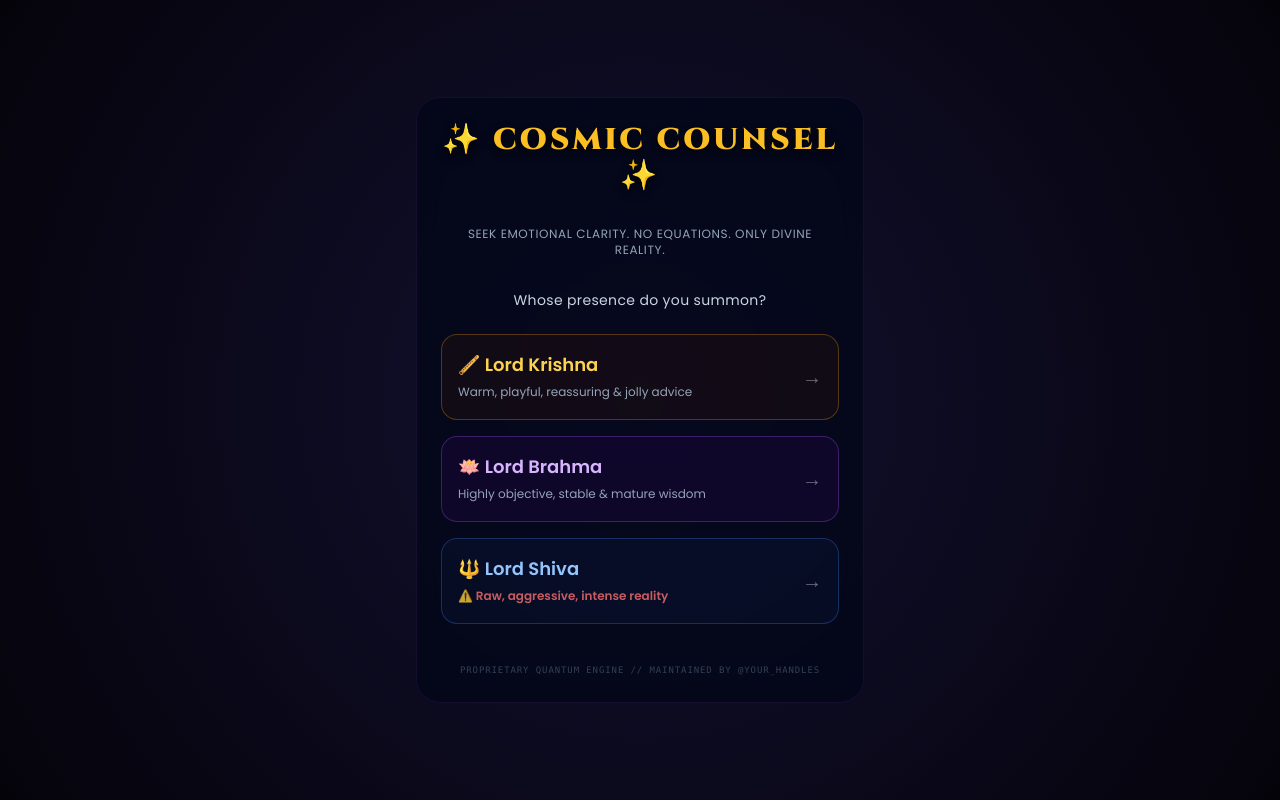
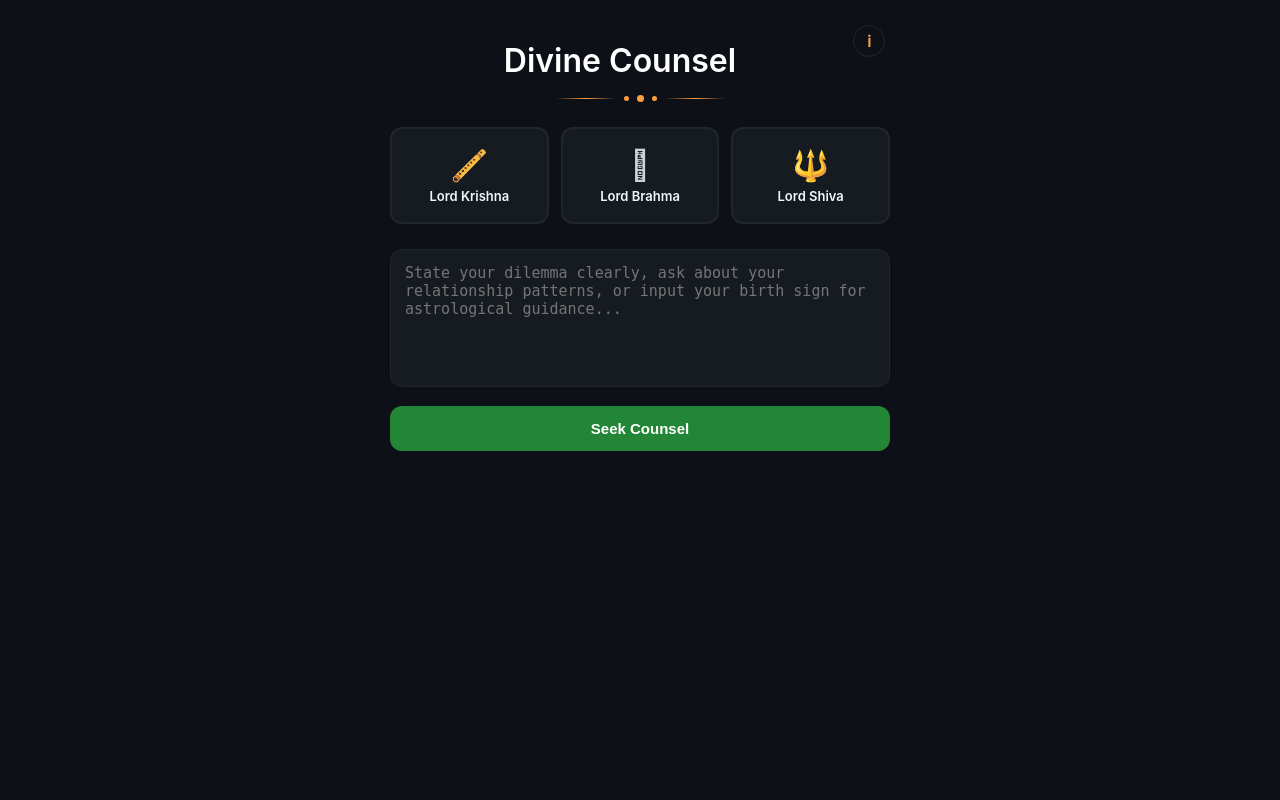
Before and after one commit to DebiPrasadOjha/Divine_AI, a Flask app: page / in a window 1280 px wide. Run offline with Flask 3, Linux system fonts and the light colour scheme; some libraries are stand-ins or nearby versions.

Commit message:
Update index.html
Major frontend update

```diff
--- a/templates/index.html
+++ b/templates/index.html
@@ -3,191 +3,339 @@
 <head>
     <meta charset="UTF-8">
     <meta name="viewport" content="width=device-width, initial-scale=1.0">
-    <title>Cosmic Counsel AI</title>
-    <script src="https://cdn.tailwindcss.com"></script>
-    <link href="https://fonts.googleapis.com/css2?family=Cinzel:wght@500;700;900&family=Poppins:wght@300;400;600&display=swap" rel="stylesheet">
+    <title>Divine Counsel AI</title>
+    <script src="https://cdn.jsdelivr.net/npm/marked/marked.min.js"></script>
     <style>
-        body { font-family: 'Poppins', sans-serif; background: radial-gradient(circle at center, #131131 0%, #05030a 100%); color: #f8fafc; }
-        .cosmic-title { font-family: 'Cinzel', serif; }
-        .god-card { transition: all 0.4s cubic-bezier(0.4, 0, 0.2, 1); }
-        .god-card:hover { transform: translateY(-6px); box-shadow: 0 10px 25px -5px rgba(234, 179, 8, 0.2); }
+        :root {
+            --bg-color: #0d1117;
+            --card-bg: #161b22;
+            --accent-gold: #ff9f43;
+            --text-color: #c9d1d9;
+        }
+        body {
+            font-family: -apple-system, BlinkMacSystemFont, "Segoe UI", Helvetica, Arial, sans-serif;
+            background-color: var(--bg-color);
+            color: var(--text-color);
+            margin: 0;
+            padding: 20px;
+            display: flex;
+            flex-direction: column;
+            align-items: center;
+        }
+        .container {
+            width: 100%;
+            max-width: 500px;
+            text-align: center;
+            position: relative;
+        }
+        h1 { color: #ffffff; margin-bottom: 5px; font-weight: 600; padding-right: 40px; }
+        .subtitle { font-size: 14px; color: #8b949e; margin-bottom: 25px; padding-right: 40px; }
 
-        @keyframes shake {
-            0%, 100% { transform: translateX(0); }
-            20%, 60% { transform: translateX(-10px); }
-            40%, 80% { transform: translateX(10px); }
+        /* Feature Info Button */
+        .info-trigger {
+            position: absolute;
+            top: 5px;
+            right: 5px;
+            background: none;
+            border: 1px solid #21262d;
+            color: var(--accent-gold);
+            width: 32px;
+            height: 32px;
+            border-radius: 50%;
+            font-size: 16px;
+            font-weight: bold;
+            cursor: pointer;
+            padding: 0;
+            display: flex;
+            align-items: center;
+            justify-content: center;
+            transition: all 0.2s;
         }
-        .shake-element { animation: shake 0.4s ease-in-out; }
+        .info-trigger:hover {
+            background-color: #21262d;
+            transform: scale(1.05);
+        }
+
+        /* Features Pop-up Overlay Container */
+        .info-modal {
+            display: none;
+            position: fixed;
+            top: 0; left: 0; width: 100%; height: 100%;
+            background-color: rgba(0, 0, 0, 0.75);
+            z-index: 1000;
+            align-items: center;
+            justify-content: center;
+            padding: 20px;
+            box-sizing: border-box;
+        }
+        .modal-content {
+            background-color: var(--card-bg);
+            border: 2px solid var(--accent-gold);
+            border-radius: 16px;
+            max-width: 400px;
+            width: 100%;
+            padding: 25px;
+            text-align: left;
+            position: relative;
+            box-shadow: 0 10px 30px rgba(0,0,0,0.5);
+        }
+        .modal-title {
+            color: #ffffff;
+            font-size: 18px;
+            font-weight: 600;
+            margin-bottom: 15px;
+            border-bottom: 1px solid #21262d;
+            padding-bottom: 8px;
+        }
+        .modal-list {
+            list-style: none;
+            padding: 0;
+            margin: 0 0 20px 0;
+        }
+        .modal-list li {
+            font-size: 14px;
+            line-height: 1.5;
+            margin-bottom: 12px;
+            color: #e6edf3;
+            display: flex;
+            align-items: flex-start;
+            gap: 10px;
+        }
+        .close-modal-btn {
+            background-color: #21262d;
+            border: 1px solid #30363d;
+            color: #ffffff;
+            padding: 10px;
+            font-size: 14px;
+            font-weight: 500;
+            border-radius: 8px;
+            cursor: pointer;
+            width: 100%;
+        }
+        .close-modal-btn:hover { background-color: #30363d; }
+
+        /* Traditional Spiritual Divider */
+        .spiritual-divider {
+            margin: 15px auto 25px auto;
+            display: flex;
+            align-items: center;
+            justify-content: center;
+            gap: 8px;
+        }
+        .spiritual-divider .line {
+            width: 60px;
+            height: 1px;
+            background: linear-gradient(to right, transparent, var(--accent-gold), transparent);
+        }
+        .spiritual-divider .dot {
+            width: 5px;
+            height: 5px;
+            background-color: var(--accent-gold);
+            border-radius: 50%;
+        }
+
+        /* Deity Selection Cards */
+        .deity-grid {
+            display: grid;
+            grid-template-columns: repeat(3, 1fr);
+            gap: 12px;
+            margin-bottom: 25px;
+        }
+        .deity-card {
+            background-color: var(--card-bg);
+            border: 2px solid #21262d;
+            border-radius: 12px;
+            padding: 18px 5px;
+            cursor: pointer;
+            transition: all 0.25s ease;
+        }
+        .deity-card:hover { border-color: #30363d; }
+        .deity-card.active {
+            border-color: var(--accent-gold);
+            background-color: #1f242c;
+            transform: scale(1.03);
+        }
+        .deity-emoji { font-size: 30px; margin-bottom: 5px; }
+        .deity-name { font-size: 13px; font-weight: 600; color: #f0f6fc; }
+
+        /* Text Input */
+        textarea {
+            width: 100%;
+            box-sizing: border-box;
+            background-color: var(--card-bg);
+            border: 1px solid #21262d;
+            border-radius: 12px;
+            padding: 14px;
+            color: #ffffff;
+            font-size: 15px;
+            resize: none;
+            margin-bottom: 15px;
+            outline: none;
+        }
+        textarea:focus { border-color: #388bfd; }
+
+        .counsel-btn {
+            width: 100%;
+            background-color: #238636;
+            color: #ffffff;
+            border: none;
+            padding: 14px;
+            border-radius: 12px;
+            font-size: 15px;
+            font-weight: 600;
+            cursor: pointer;
+            transition: background 0.2s;
+        }
+        .counsel-btn:hover { background-color: #2ea043; }
+        .counsel-btn:disabled { background-color: #21262d; color: #8b949e; cursor: not-allowed; }
+
+        /* Custom Structured Output Box */
+        .output-box {
+            margin-top: 25px;
+            background-color: #161b22;
+            border: 1px solid #21262d;
+            border-radius: 12px;
+            padding: 20px;
+            text-align: left;
+            display: none;
+            line-height: 1.6;
+            font-size: 15px;
+        }
+        .output-box p { margin-top: 0; margin-bottom: 14px; }
+        .output-box ul { margin-top: 0; padding-left: 20px; margin-bottom: 14px; }
+        .output-box li { margin-bottom: 6px; }
+        .output-box strong { color: var(--accent-gold); }
     </style>
 </head>
-<body class="flex flex-col items-center justify-center min-h-screen p-4 relative overflow-x-hidden">
+<body>
 
-    <div class="max-w-md w-full text-center space-y-8 bg-slate-950/70 p-6 rounded-3xl border border-purple-500/10 backdrop-blur-md relative z-10">
-        <h1 class="cosmic-title text-3xl font-black text-amber-400 tracking-widest drop-shadow-[0_4px_4px_rgba(0,0,0,0.8)]">✨ COSMIC COUNSEL ✨</h1>
-        <p class="text-xs text-slate-400 tracking-wider uppercase">Seek emotional clarity. No equations. Only divine reality.</p>
+<div class="container">
+    <!-- Info Button for Guide Info Toggle -->
+    <button class="info-trigger" onclick="toggleModal(true)">ℹ</button>
 
-        <!-- STEP 1: SELECT DEITY -->
-        <div id="step-1" class="space-y-6">
-            <h2 class="text-sm font-medium text-slate-300 tracking-wide">Whose presence do you summon?</h2>
-            <div class="grid grid-cols-1 gap-4">
-                <button onclick="selectDeity('krishna')" class="god-card w-full p-4 bg-amber-950/20 border border-amber-500/30 rounded-2xl flex items-center justify-between group">
-                    <div class="text-left">
-                        <span class="block text-lg font-bold text-amber-300">🪈 Lord Krishna</span>
-                        <span class="text-xs text-slate-400">Warm, playful, reassuring & jolly advice</span>
+    <h1>Divine Counsel</h1>
+
+    <div class="spiritual-divider">
+        <div class="line"></div>
+        <div class="dot"></div>
+        <div class="dot" style="width: 7px; height: 7px;"></div>
+        <div class="dot"></div>
+        <div class="line"></div>
     </div>
-                    <span class="text-xl opacity-40 group-hover:opacity-100 transition-all">→</span>
-                </button>
-                <button onclick="selectDeity('brahma')" class="god-card w-full p-4 bg-purple-950/20 border border-purple-500/30 rounded-2xl flex items-center justify-between group">
-                    <div class="text-left">
-                        <span class="block text-lg font-bold text-purple-300">🪷 Lord Brahma</span>
-                        <span class="text-xs text-slate-400">Highly objective, stable & mature wisdom</span>
+
+    <!-- Deity Layout Grid -->
+    <div class="deity-grid">
+        <div class="deity-card" id="card-krishna" onclick="selectDeity('krishna')">
+            <div class="deity-emoji">🪈</div>
+            <div class="deity-name">Lord Krishna</div>
         </div>
-                    <span class="text-xl opacity-40 group-hover:opacity-100 transition-all">→</span>
-                </button>
-                <button onclick="selectDeity('shiva')" class="god-card w-full p-4 bg-blue-950/20 border border-blue-500/30 rounded-2xl flex items-center justify-between group">
-                    <div class="text-left">
-                        <span class="block text-lg font-bold text-blue-300">🔱 Lord Shiva</span>
-                        <span class="text-xs text-red-400/80 font-semibold">⚠️ Raw, aggressive, intense reality</span>
+        <div class="deity-card" id="card-brahma" onclick="selectDeity('brahma')">
+            <div class="deity-emoji">🷪</div>
+            <div class="deity-name">Lord Brahma</div>
         </div>
-                    <span class="text-xl opacity-40 group-hover:opacity-100 transition-all">→</span>
-                </button>
+        <div class="deity-card" id="card-shiva" onclick="selectDeity('shiva')">
+            <div class="deity-emoji">🔱</div>
+            <div class="deity-name">Lord Shiva</div>
         </div>
     </div>
 
-        <!-- STEP 2: INPUT PROMPT & DISPLAY -->
-        <div id="step-2" class="hidden space-y-4">
-            <div id="shiva-warning" class="hidden p-3 bg-red-950/40 border border-red-500/40 rounded-xl text-xs text-red-300 font-bold tracking-wide animate-pulse">
-                🔥 WARNING: Extreme bluntness ahead. Proceed only if you can handle the raw truth.
-            </div>
-            <h2 id="selected-god-title" class="cosmic-title text-lg font-bold tracking-wide text-slate-200"></h2>
+    <!-- Interface Prompt Canvas -->
+    <textarea id="userPrompt" rows="6" placeholder="State your dilemma clearly, ask about your relationship patterns, or input your birth sign for astrological guidance..."></textarea>
+    <button id="submitBtn" class="counsel-btn" onclick="seekCounsel()">Seek Counsel</button>
 
-            <div id="textarea-container">
-                <textarea id="user-prompt" rows="5" class="w-full p-4 rounded-2xl bg-slate-900/90 border border-slate-800 focus:outline-none focus:border-amber-400 text-white transition-all text-sm placeholder-slate-500" placeholder="Type your deepest dilemma... (Supports Odia, Hindi, English)"></textarea>
+    <!-- Structured Render Output Display -->
+    <div class="output-box" id="outputCard"></div>
 </div>
 
-            <div class="flex gap-3">
-                <button onclick="goBack()" class="w-1/3 bg-slate-800 hover:bg-slate-700 py-3 rounded-xl font-bold transition-all text-sm">Back</button>
-                <button onclick="getAdvice()" class="w-2/3 bg-amber-500 hover:bg-amber-600 text-slate-950 py-3 rounded-xl font-black shadow-lg shadow-amber-500/10 transition-all text-sm">Seek Counsel</button>
+<!-- Modal Pop-up Box for Brief Feature Overview -->
+<div class="info-modal" id="featuresModal">
+    <div class="modal-content">
+        <div class="modal-title">📜 Cosmic Capability Ledger</div>
+        <ul class="modal-list">
+            <li>✨ <span><strong>Scriptural Integration:</strong> The Deities explicitly reference verses from the Bhagavad Gita, Upanishads, and historic Puranas.</span></li>
+            <li>💖 <span><strong>Love & Dynamics:</strong> Complete guidance on relationship hurdles, emotional attachment, and heartbreak dynamics.</span></li>
+            <li>🔮 <span><strong>Astrological Illumination:</strong> Input birth signs or details to receive Surya/Chandra Rashi remedies and planetary breakdown alignments.</span></li>
+            <li>🎵 <span><strong>Acoustic Resonance:</strong> Traditional, unique instrumentation cues trigger on selection and counselor queries.</span></li>
+        </ul>
+        <button class="close-modal-btn" onclick="toggleModal(false)">Close Guide</button>
     </div>
 </div>
 
-        <!-- LOADING & RESULTS CONTAINER -->
-        <div id="result-box" class="hidden p-5 rounded-2xl bg-slate-900/90 border border-slate-800 text-left space-y-4 shadow-xl">
-            <p id="output-text" class="text-sm leading-relaxed text-slate-300解决方案 whitespace-pre-line"></p>
-            <button id="copy-btn" onclick="copyToClipboard()" class="w-full py-2.5 bg-slate-800 hover:bg-slate-700 text-xs font-bold rounded-lg text-amber-400 transition-all">
-                📸 Copy for Instagram Story Screenshot
-            </button>
-        </div>
+<script>
+    let selectedGod = '';
 
-        <div class="text-[9px] text-slate-700 font-mono tracking-widest pt-2 uppercase">
-            Proprietary Quantum Engine // Maintained by @YOUR_HANDLES
-        </div>
-    </div>
-
-    <!-- AUDIO ENGINE IMPLEMENTATION -->
-    <script>
-        let selectedGod = "";
-        let currentBackgroundMusic = null;
-        let actionAudioSound = null;
-
-        // Public royalty-free atmospheric audio placeholder endpoints
-        const AUDIO_ASSETS = {
-            krishna: {
-                bg: "https://www.soundhelix.com/examples/mp3/SoundHelix-Song-1.mp3", // Background Flute Ambient Loop
-                action: "https://actions.google.com/sounds/v1/ambiences/morning_birds.ogg" // Action Trigger
-            },
-            brahma: {
-                bg: "https://www.soundhelix.com/examples/mp3/SoundHelix-Song-2.mp3", // Deep Chanting Cosmic Om
-                action: "https://actions.google.com/sounds/v1/ambiences/wind_chimes.ogg" // Cosmic chime action
-            },
-            shiva: {
-                bg: "https://www.soundhelix.com/examples/mp3/SoundHelix-Song-3.mp3", // Intense Drone Trance
-                action: "https://actions.google.com/sounds/v1/impacts/crash_cymbal.ogg" // Damru strike replacement
-            }
+    const tracks = {
+        'krishna': '/static/flute.mp3',
+        'shiva': '/static/dambru.mp3',
+        'brahma': '/static/om.mp3'
     };
 
-        function playBackgroundMusic(god) {
-            if (currentBackgroundMusic) {
-                currentBackgroundMusic.pause();
-            }
-            currentBackgroundMusic = new Audio(AUDIO_ASSETS[god].bg);
-            currentBackgroundMusic.loop = true;
-            currentBackgroundMusic.volume = 0.25; // Soft ambiance volume
-            currentBackgroundMusic.play().catch(e => console.log("Audio waiting for interaction tap."));
+    function toggleModal(show) {
+        document.getElementById('featuresModal').style.display = show ? 'flex' : 'none';
     }
 
-        function playActionSound(god) {
-            actionAudioSound = new Audio(AUDIO_ASSETS[god].action);
-            actionAudioSound.volume = 0.5;
-            actionAudioSound.play().catch(e => console.log("Audio play blocked"));
+    function executeTrack(god) {
+        if (tracks[god]) {
+            let audioObj = new Audio(tracks[god]);
+            audioObj.volume = 0.5;
+            audioObj.play().catch(err => console.log("Audio trigger blocked."));
+        }
     }
 
     function selectDeity(god) {
         selectedGod = god;
-            document.getElementById('step-1').classList.add('hidden');
-            document.getElementById('step-2').classList.remove('hidden');
-            document.getElementById('selected-god-title').innerText = `Presenting your heart to Lord ${god}`;
-
-            if(god === 'shiva') {
-                document.getElementById('shiva-warning').classList.remove('hidden');
-            } else {
-                document.getElementById('shiva-warning').classList.add('hidden');
+        document.querySelectorAll('.deity-card').forEach(card => card.classList.remove('active'));
+        document.getElementById(`card-${god}`).classList.add('active');
+        executeTrack(god);
     }
 
-            playBackgroundMusic(god);
+    async function seekCounsel() {
+        const promptInput = document.getElementById('userPrompt').value.trim();
+        const outputCard = document.getElementById('outputCard');
+        const submitBtn = document.getElementById('submitBtn');
+
+        if (!selectedGod) {
+            alert('Please select a deity card first to establish a divine connection.');
+            return;
         }
-
-        function goBack() {
-            if (currentBackgroundMusic) currentBackgroundMusic.pause();
-            document.getElementById('step-2').classList.add('hidden');
-            document.getElementById('result-box').classList.add('hidden');
-            document.getElementById('step-1').classList.remove('hidden');
-            document.getElementById('user-prompt').value = "";
-        }
-
-        async function getAdvice() {
-            const promptInput = document.getElementById('user-prompt');
-            const prompt = promptInput.value;
-            const outputBox = document.getElementById('result-box');
-            const outputText = document.getElementById('output-text');
-            const container = document.getElementById('textarea-container');
-
-            if(!prompt.trim()) return alert("Speak your mind first.");
-
-            // Instant Local Math block shake
-            if(/[\d+\-*/=]/.test(prompt) && (prompt.includes('+') || prompt.includes('*') || prompt.includes('/') || prompt.includes('-'))) {
-                container.classList.add('shake-element');
-                setTimeout(() => container.classList.remove('shake-element'), 400);
-                outputBox.classList.remove('hidden');
-                outputText.innerHTML = `<span class="text-red-400 font-bold">🔱 COSMIC EXCEPTION: Alignment Shattered!</span>\n\nDo not bring your mathematics to the divine realm. Solve calculations elsewhere; bring only the vulnerabilities of your mortal heart.`;
+        if (!promptInput) {
+            alert('Please write out your query before seeking counsel.');
             return;
         }
 
-            playActionSound(selectedGod); // Play the secondary action trigger
-            outputBox.classList.remove('hidden');
-            outputText.innerText = "Aligning cosmic energy... listening to your soul...";
+        executeTrack(selectedGod);
+
+        submitBtn.disabled = true;
+        submitBtn.innerText = "Aligning Celestial Paths...";
+        outputCard.style.display = "block";
+        outputCard.innerHTML = "<em>Reading your stars and ancient logs... Please wait in quiet reflection.</em>";
 
         try {
             const response = await fetch('/get-advice', {
                 method: 'POST',
                 headers: { 'Content-Type': 'application/json' },
-                    body: JSON.stringify({ god: selectedGod, prompt: prompt })
+                body: JSON.stringify({
+                    god: selectedGod,
+                    prompt: promptInput
+                })
             });
+
             const data = await response.json();
-                outputText.innerText = data.advice || data.error;
-            } catch (err) {
-                outputText.innerText = "The cosmos are busy right now. Synchronizing alignment... Please try again.";
+            submitBtn.disabled = false;
+            submitBtn.innerText = "Seek Counsel";
+
+            if (data.advice) {
+                outputCard.innerHTML = marked.parse(data.advice);
+            } else if (data.error) {
+                outputCard.innerHTML = `<span style="color: #f85149;">${marked.parse(data.error)}</span>`;
+            }
+        } catch (error) {
+            submitBtn.disabled = false;
+            submitBtn.innerText = "Seek Counsel";
+            outputCard.innerHTML = "<span style='color: #f85149;'>The line timed out. Re-submit your thoughts.</span>";
         }
     }
+</script>
 
-        function copyToClipboard() {
-            const text = document.getElementById('output-text').innerText;
-            const formattedText = `🌌 Cosmic Counsel Advice from Lord ${selectedGod.toUpperCase()}:\n\n"${text}"\n\n🔮 Try it here: ${window.location.href} | Built by @YOUR_HANDLES`;
-            navigator.clipboard.writeText(formattedText);
-            const btn = document.getElementById('copy-btn');
-            btn.innerText = "Copied! Paste straight to your Instagram Story!";
-            setTimeout(() => btn.innerText = "Copy for Instagram Story Screenshot", 3000);
-        }
-    </script>
 </body>
 </html>
```
Lines whose indentation alone changed are shown as unchanged.
